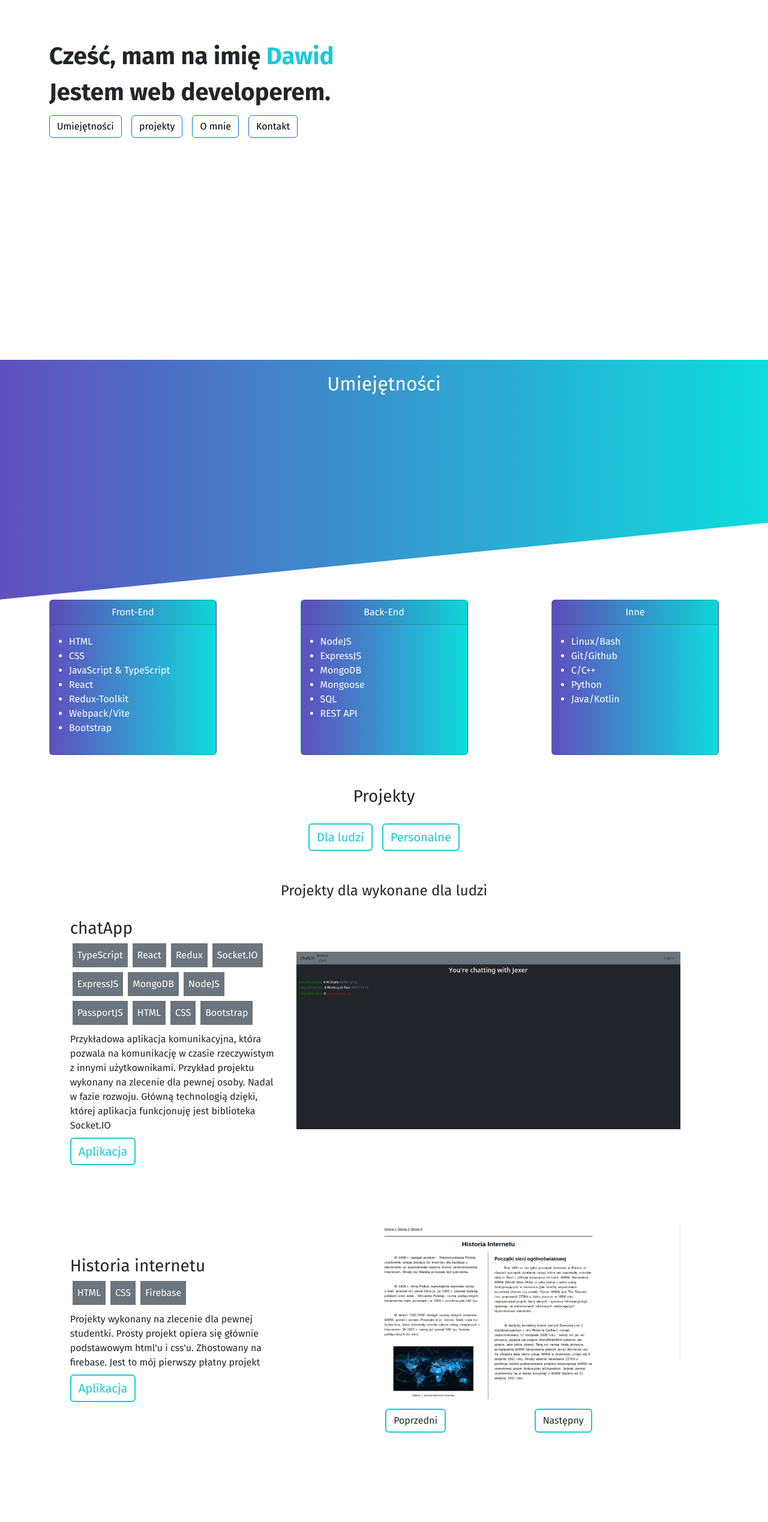
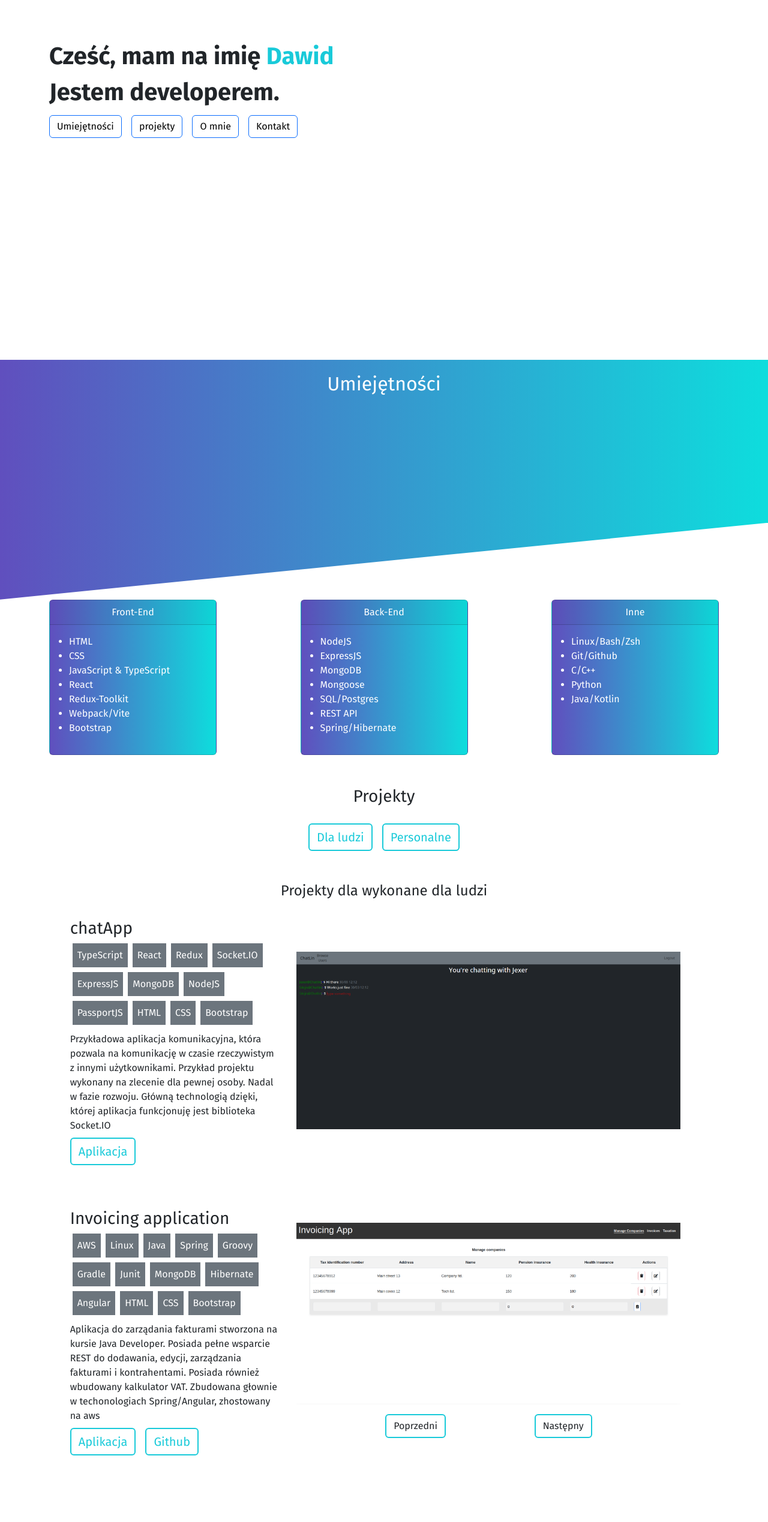
Before and after one commit to Fleskimiso/Portfolio, a React (Vite) app: page / in a window 1280 px wide. Shown: the part 200-2738 px from the top of the page at 60% size. Built offline with nearby package versions, Linux system fonts and the light colour scheme.

Commit message:
actualized description
added invocing app project

```diff
--- a/src/components/AboutMe.tsx
+++ b/src/components/AboutMe.tsx
@@ -5,13 +5,14 @@ const AboutMe = (props: { lang: "pl" | "en" }) => {
             <div className="fs-2 text-white text-center">
                 {props.lang === "pl" ? "O mnie" : "About me"}
             </div>
-            <div className="text-white text-left fs-5 mx-auto col-10 col-sm-8 col-md-6 col-lg-4 ">
+            <div className="text-white text-left fs-5 mx-auto col-12 col-sm-10 col-md-8 col-lg-6 ">
 
                 {props.lang === "pl" ?
-                    <div style={{ "textIndent": "10%" }}>
+                    <div className=""  style={{ "textIndent": "10%" }}>
                         <p>
-                            Cześć, mam na imię Dawid Pawłowicz i jestem web developerem. Jestem na początku swojej kariery programistycznej
-                            i szukam okazji i możliwości do rozwoju swoich umiejętności.
+                            Cześć, mam na imię Dawid Pawłowicz i jestem developerem. Jestem na początku swojej kariery programistycznej
+                            i szukam okazji i możliwości do rozwoju swoich umiejętności. Interesuje się
+                            inżynierią aplikacji moblinych, natywnych i w szczególnosci serwisów webowych , devOps'em, linux'em.
                         </p>
                         <p>
                             Największe doświadczenie posiadam w stacku technologicznym
@@ -25,11 +26,12 @@ const AboutMe = (props: { lang: "pl" | "en" }) => {
                         </div>
                     </div> : <div>
                         <p>
-                            Hello, my name is Dawid Pawłowicz, I am 20 years old and I am a web developer. I started my career as a programmer
-                            and I am looking for a job and opportunities to develop my skills.</p>
+                            Hello, my name is Dawid Pawłowicz and I am a developer. I started my career as a programmer
+                            and I am looking for a job and opportunities to develop my skills. I am interested in
+                            engineering mobile, native applications and especially web services , devOps, linux.</p>
                         <p>
                             The biggest experience I have
-                            is in the stack javascript (MERN), but I have also other languages as Python, C, Java.
+                            is in the javascript stack (MERN),however  I have also other languages such as Python, C++, Java.
                         </p>
                         <p>
                         I have been interested in IT domain for a few years and I want to continue to develop my interest in it.
--- a/src/components/ProjectList.tsx
+++ b/src/components/ProjectList.tsx
@@ -8,6 +8,8 @@ import tracker2_url from "../assets/tracker2_530x820.png";
 import chatlin1_url from "../assets/chatlin1_1900.png";
 import historia1_url from "../assets/historia1_1900.png";
 import historia2_url from "../assets/historia2_1900.png";
+import invoicing1_url from "../assets/invoicing1.png";
+import invoicing2_url from "../assets/invoicing2.png";
 
 const ProjectList = (props: { lang: "pl" | "en" }) => {
 
@@ -67,7 +69,7 @@ const ProjectList = (props: { lang: "pl" | "en" }) => {
             Nadal w fazie rozwoju. Główną technologią dzięki, której aplikacja funkcjonuję jest \
             biblioteka Socket.IO",
                 "A simple chat application, which allows you to communicate in real time with other users.\
-            This is a project I did for a client. It is still in development phase. The main\
+            This is a project I did for a certain client. It is still in development phase. The main\
             technology which makes this application work is Socket.IO library."],
             imgs: [chatlin1_url],
             currentIndex: 0,
@@ -77,14 +79,32 @@ const ProjectList = (props: { lang: "pl" | "en" }) => {
             collabolators: []
         },
         {
+            title: "Invoicing application",
+            titleEng: "Invoicing application",
+            keyTechnologies: ["AWS", "Linux",  "Java", "Spring", "Groovy", "Gradle", "Junit", "MongoDB", "Hibernate",
+         "Angular", "HTML", "CSS", "Bootstrap" ],
+            desc: [" Aplikacja do zarządania fakturami stworzona na kursie Java Developer.\
+            Posiada pełne wsparcie REST do dodawania, edycji, zarządzania fakturami i kontrahentami. \
+            Posiada również wbudowany kalkulator VAT. Zbudowana głownie w techonologiach Spring/Angular, zhostowany na aws",
+            "An invoice management application developed on a Java Developer course \
+            It has full REST support for adding, editing, managing invoices and contractors. \
+            It also has a built-in VAT calculator. Built primarily in Spring/Angular techonologies, hosted on aws."
+        ],
+            imgs: [invoicing1_url, invoicing2_url],
+            currentIndex: 0,
+            gitLink: "https://github.com/Fleskimiso/invoicing-system-dawid-pawlowicz",
+            note: ["" , ""],
+            appLink: "https://invoicing.veraxus.pl",
+            collabolators: ["Kamil Dzietczyk"]
+        },
+        {
             title: "Historia internetu",
             titleEng: "Internet History",
             keyTechnologies: ["HTML", "CSS", "Firebase"],
             desc: ["Projekty wykonany na zlecenie dla pewnej studentki. Prosty projekt\
-            opiera się głównie podstawowym html'u i css'u. Zhostowany na firebase. Jest\
-            to mój pierwszy płatny projekt",
+            opiera się głównie podstawowym html'u i css'u. Zhostowany na firebase.",
             "A simple project I did for a student. It is based on basic html and css\
-                and is hosted on firebase. It is my first paid project."],
+                and is hosted on firebase."],
             imgs: [historia1_url, historia2_url],
             currentIndex: 0,
             gitLink: "",
--- a/src/components/ShortDescription.tsx
+++ b/src/components/ShortDescription.tsx
@@ -5,7 +5,7 @@ const ShortDescription = (props: { lang: string; } ) => {
         <div className='d-flex flex-basis-70  flex-column '>
             <div className='fs-1 fw-bold' >{props.lang === "pl"? "Cześć, mam na imię ": "Hi, my name is "}
             <span className="text-lighterBlue">Dawid</span></div>
-            <div className='fs-1 fw-bold'>{props.lang === "pl"? "Jestem web developerem.": "I am a web developer"} </div>
+            <div className='fs-1 fw-bold'>{props.lang === "pl"? "Jestem developerem.": "I am a developer"} </div>
             <div className='d-flex flex-row pt-2 custom-buttons-list-effect'>
                 <div className='me-2 '>
                     <button className='btn border border-primary custom-hover-effect'>
--- a/src/components/SkillList.tsx
+++ b/src/components/SkillList.tsx
@@ -27,14 +27,15 @@ const SkillList = (props: { lang: "pl" | "en" }) => {
                     <li>ExpressJS</li>
                     <li>MongoDB</li>
                     <li>Mongoose</li>
-                    <li>SQL</li>
+                    <li>SQL/Postgres</li>
                     <li>REST API</li>
+                    <li>Spring/Hibernate</li>
                 </ul>
             </div>
             <div className="card bg-gradient-aqua text-white mt-5 mt-md-4 mx-md-auto mx-xl-0 mt-xl-0 col-12 col-md-5 col-xl-3">
                 <div className="card-header text-center">{props.lang === "pl" ? "Inne" : "Others"} </div>
                 <ul className="card-body ms-3">
-                    <li>Linux/Bash</li>
+                    <li>Linux/Bash/Zsh</li>
                     <li>Git/Github</li>
                     <li>C/C++</li>
                     <li>Python</li>
```
Also changed, not shown: src/assets/invoicing1.png (added), src/assets/invoicing2.png (added).
